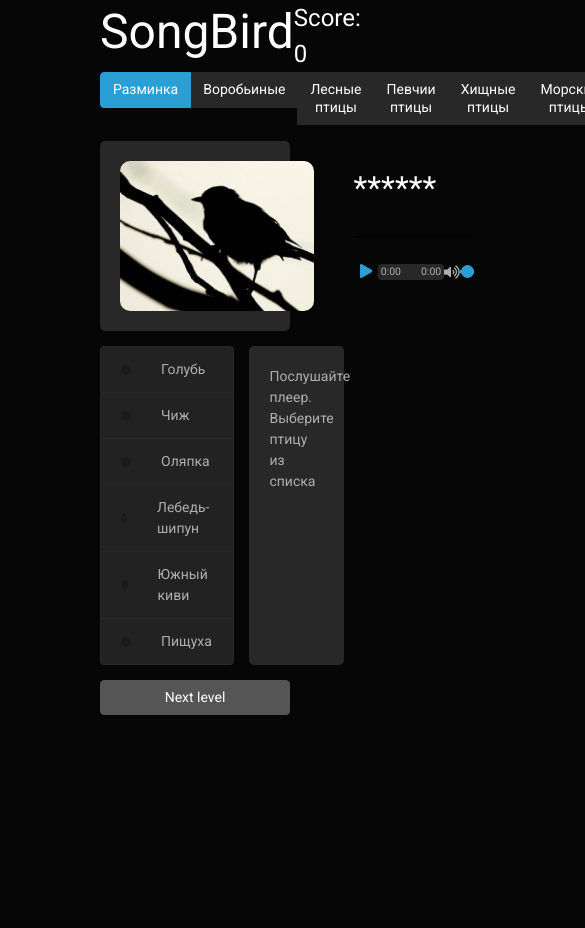
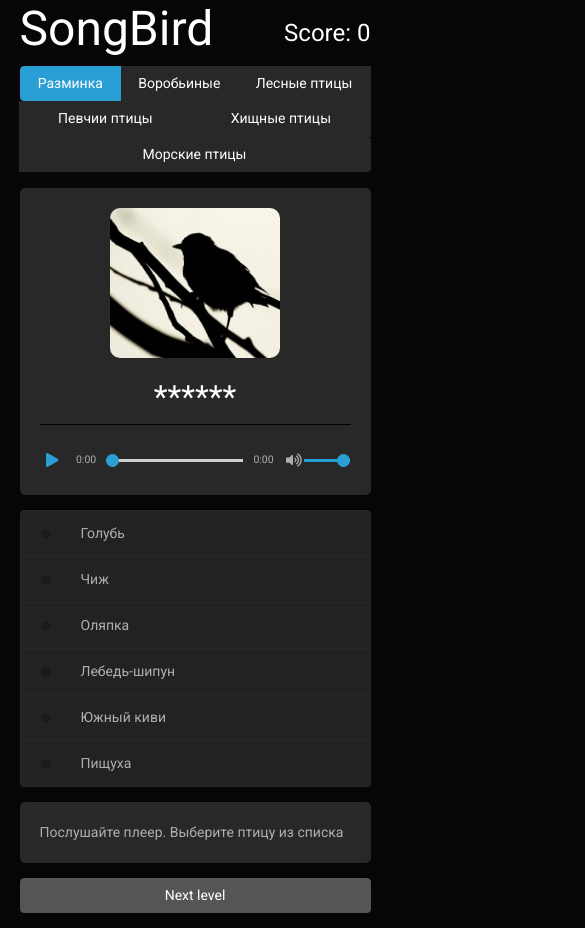
Before and after one commit to cup0ra/songbird, a React app in the folder songbird/: page / in a window 390 px wide. Shown: the top 928 px of the page, 585 px wide, since content can reach past the window. Before the commit the page ends 844 px from the top, so only its background shows below. Built offline with nearby package versions, Linux system fonts and the light colour scheme.

Commit message:
feat: add adaptive css

```diff
--- a/songbird/src/components/app/app.css
+++ b/songbird/src/components/app/app.css
@@ -1,3 +1,19 @@
 .app{
     margin: 0 100px;
 }
+
+@media (min-width: 1025px) and (max-width: 1280px) {
+
+}
+
+@media (min-width: 768px) and (max-width: 1024px)   {
+    .app{
+        margin: 0 15px;
+    }
+}
+
+@media (min-width: 0px) and (max-width: 767px) {
+    .app{
+        margin: 0 5%;
+    }
+}
--- a/songbird/src/components/block-answer-options/block-answer-options.css
+++ b/songbird/src/components/block-answer-options/block-answer-options.css
@@ -10,3 +10,11 @@
     border-radius: 50%;
     margin-right: 30px;
 }
+
+@media (min-width: 0px) and (max-width: 767px) {
+    .block-answer-options{
+        flex: auto;
+        margin-right: 0px;
+        margin-bottom: 15px;
+    }
+}
--- a/songbird/src/components/block-current-question/block-current-question.css
+++ b/songbird/src/components/block-current-question/block-current-question.css
@@ -9,9 +9,10 @@
     border-radius: 5px;
 }
 .block-current-question___img{
-    width: 200px;
+    width: 170px;
     height: 150px;
     border-radius: 10px;
+
 }
 .block-current-question__name-bird{
     text-align: start;
@@ -26,3 +27,22 @@
     justify-content: space-between;
     list-style: none;
 }
+
+@media (min-width: 320px) and (max-width: 570px) {
+    .block-current-question{
+        flex-direction: column;
+    }
+    .block-current-question__audio{
+        height: 100%;
+        margin: 0px !important;
+        padding-left: 0px;
+    }
+    .block-current-question__name-bird{
+        text-align: center;
+        margin-top: 20px;
+        margin-bottom: 20px;
+        padding-bottom: 0px;
+        border-bottom: 1px solid black ;
+    }
+
+}
--- a/songbird/src/components/block-description/block-description.css
+++ b/songbird/src/components/block-description/block-description.css
@@ -15,6 +15,7 @@
     width: 150px;
     height: 150px;
     border-radius: 10px;
+    background-size: cover;
 }
 .block-description__name-bird{
     text-align: start;
@@ -33,3 +34,30 @@
     justify-content: space-between;
     list-style: none;
 }
+
+@media (min-width: 768px) and (max-width: 1280px) {
+    .block-description{
+        width: 60%;
+
+    }
+}
+@media (min-width: 0px) and (max-width: 767px) {
+    .block-description{
+        width: 100%;
+    }
+}
+@media (min-width: 320px) and (max-width: 570px) {
+    .block-description__item1{
+       flex-direction: column;
+    }
+    .block-description__name-bird{
+        margin-top: 15px;
+    }
+    .block-description__name-bird,
+    .block-description__name-bird-english{
+        text-align: center;
+    }
+    .block-description__audio{
+padding-left: 0px;
+    }
+}
--- a/songbird/src/components/header/header.css
+++ b/songbird/src/components/header/header.css
@@ -9,6 +9,7 @@
     align-items: center;
 }
 .pagination{
+    flex-wrap: wrap;
     justify-content: space-between;
 }
 
--- a/songbird/src/components/main-block/main-block.css
+++ b/songbird/src/components/main-block/main-block.css
@@ -4,3 +4,12 @@
     justify-content: space-between;
     margin-top: 15px;
  }
+
+ @media (min-width: 0px) and (max-width: 767px) {
+    .main-block{
+        display: flex;
+        flex-direction: column;
+        justify-content: space-between;
+        margin-top: 15px;
+     }
+}
```
